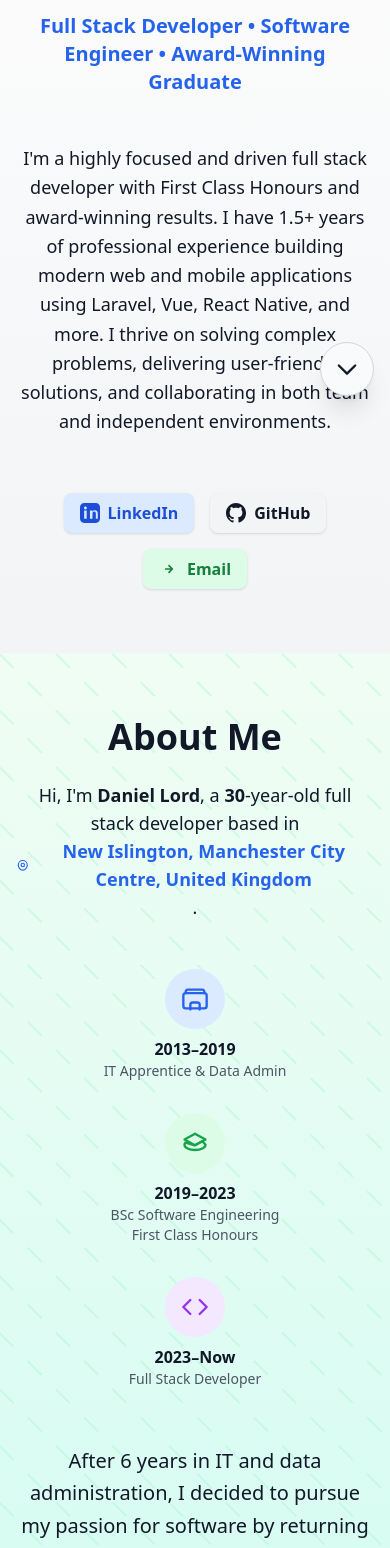
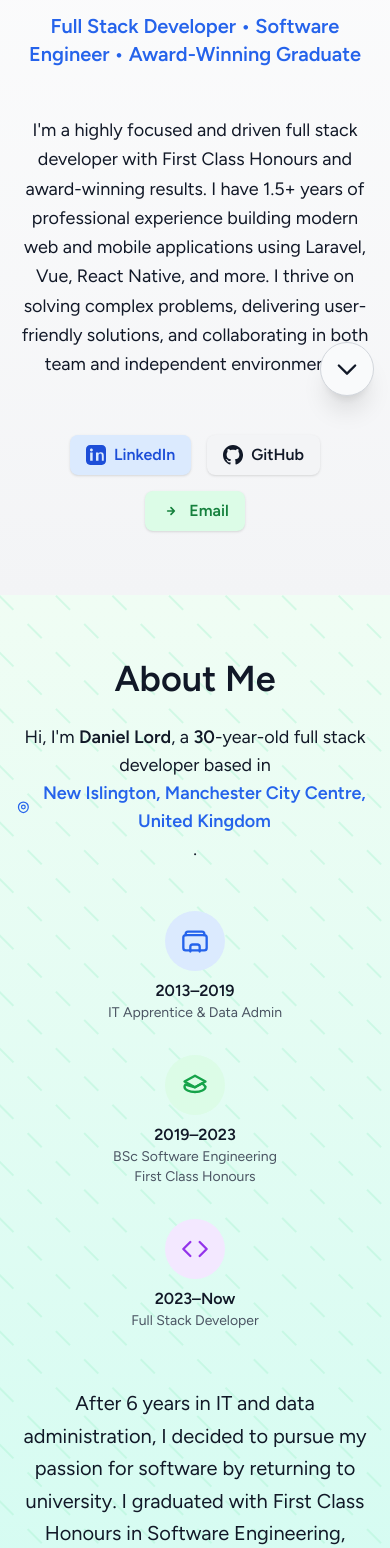
Before and after one commit to LordyMCR/lordymcr.github.io, a Vue app: page / in a window 390 px wide. Shown: the part 432-1980 px from the top of the page. Built offline with nearby package versions, Linux system fonts and the light colour scheme.

Commit message:
Add Figtree font and update layout styles
Integrated the Figtree font via Bunny Fonts in index.html and updated Tailwind configuration to include the font. Adjusted layout styles in Home.vue for better responsiveness and alignment.

```diff
--- a/index.html
+++ b/index.html
@@ -4,6 +4,8 @@
     <meta charset="UTF-8" />
     <link rel="icon" type="image/png" href="/images/profile-cropped.png" />
     <meta name="viewport" content="width=device-width, initial-scale=1.0" />
+    <link rel="preconnect" href="https://fonts.bunny.net">
+    <link href="https://fonts.bunny.net/css?family=figtree:400,500,600&display=swap" rel="stylesheet" />
     <title>Daniel Lord | Full Stack Developer</title>
   </head>
   <body>
--- a/src/pages/Home.vue
+++ b/src/pages/Home.vue
@@ -60,8 +60,8 @@
 
     <main>
         <!-- Home/About Section -->
-        <section id="home" class="min-h-screen w-full flex items-center justify-center bg-gradient-to-b from-white to-gray-100 dark:from-gray-800 dark:to-gray-700 text-center text-gray-900 dark:text-white">
-            <div class="w-full max-w-4xl mx-auto px-4 flex flex-col items-center gap-8 py-16">
+        <section id="home" class="min-h-screen flex items-center justify-center bg-gradient-to-b from-white to-gray-100 dark:from-gray-800 dark:to-gray-700 text-center text-gray-900 dark:text-white">
+            <div class="w-full max-w-2xl px-4 flex flex-col items-center gap-8 py-16">
                 <!-- Profile Image -->
                 <img
                     src="/images/profile-cropped.png"
@@ -97,7 +97,7 @@
         </section>
 
         <!-- About Section (expanded details, skills, etc.) -->
-        <section id="about" class="relative min-h-screen w-full flex items-center justify-center bg-gradient-to-b from-green-50 to-teal-100 dark:from-green-900 dark:to-teal-900 text-center text-gray-900 dark:text-white">
+        <section id="about" class="relative min-h-screen flex items-center justify-center bg-gradient-to-b from-green-50 to-teal-100 dark:from-green-900 dark:to-teal-900 text-center text-gray-900 dark:text-white">
           <!-- SVG Diagonal Lines Pattern Background -->
           <div aria-hidden="true" class="absolute left-0 top-0 w-full h-full">
             <svg width="100%" height="100%" class="w-full h-full block dark:hidden" fill="none" xmlns="http://www.w3.org/2000/svg">
@@ -117,7 +117,7 @@
               <rect width="100%" height="100%" fill="url(#diagonal-lines-dark)" />
             </svg>
           </div>
-          <div class="w-full max-w-4xl mx-auto px-4 flex flex-col gap-10 py-16 relative z-10">
+          <div class="max-w-3xl px-4 flex flex-col gap-10 py-16 mx-auto relative z-10">
             <!-- Intro -->
             <div class="text-center">
                 <h2 class="text-4xl font-bold mb-6">About Me</h2>
@@ -266,7 +266,7 @@
             </div>
           </div>
         </section>
-        <section id="contact" class="relative min-h-screen w-full flex items-center justify-center bg-gradient-to-b from-orange-50 to-yellow-100 dark:from-orange-900 dark:to-yellow-900 text-center text-gray-900 dark:text-white">
+        <section id="contact" class="relative min-h-screen flex items-center justify-center bg-gradient-to-b from-orange-50 to-yellow-100 dark:from-orange-900 dark:to-yellow-900 text-center text-gray-900 dark:text-white">
           <!-- SVG Radial Gradient Background (more visible) -->
           <div aria-hidden="true" class="absolute left-0 top-0 w-full h-full">
             <svg width="100%" height="100%" class="w-full h-full block dark:hidden" fill="none">
--- a/tailwind.config.js
+++ b/tailwind.config.js
@@ -1,3 +1,5 @@
+const defaultTheme = require('tailwindcss/defaultTheme');
+
 /** @type {import('tailwindcss').Config} */
 export default {
   content: [
@@ -5,7 +7,11 @@
     "./src/**/*.{vue,js,ts,jsx,tsx}",
   ],
   theme: {
-      extend: {},
+    extend: {
+      fontFamily: {
+        sans: ['Figtree', ...defaultTheme.fontFamily.sans],
+      },
+    },
   },
   plugins: [],
   darkMode: 'class',
```
Lines whose indentation alone changed are shown as unchanged.
